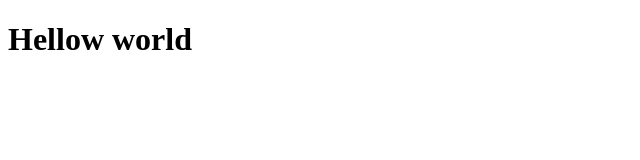
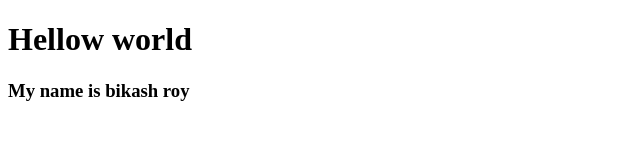
Before and after one commit to bikashroy120/my-fast-website, a plain HTML site: page index.html in a window 1280 px wide. Shown: the whole page, without its empty margins (0-640 px from the left). Drawn offline with Linux system fonts and the light colour scheme.

Commit message:
learn git

```diff
--- a/index.html
+++ b/index.html
@@ -8,5 +8,6 @@
 </head>
 <body>
     <h1>Hellow world</h1>
+    <h3>My name is bikash roy</h3>
 </body>
 </html>
```
